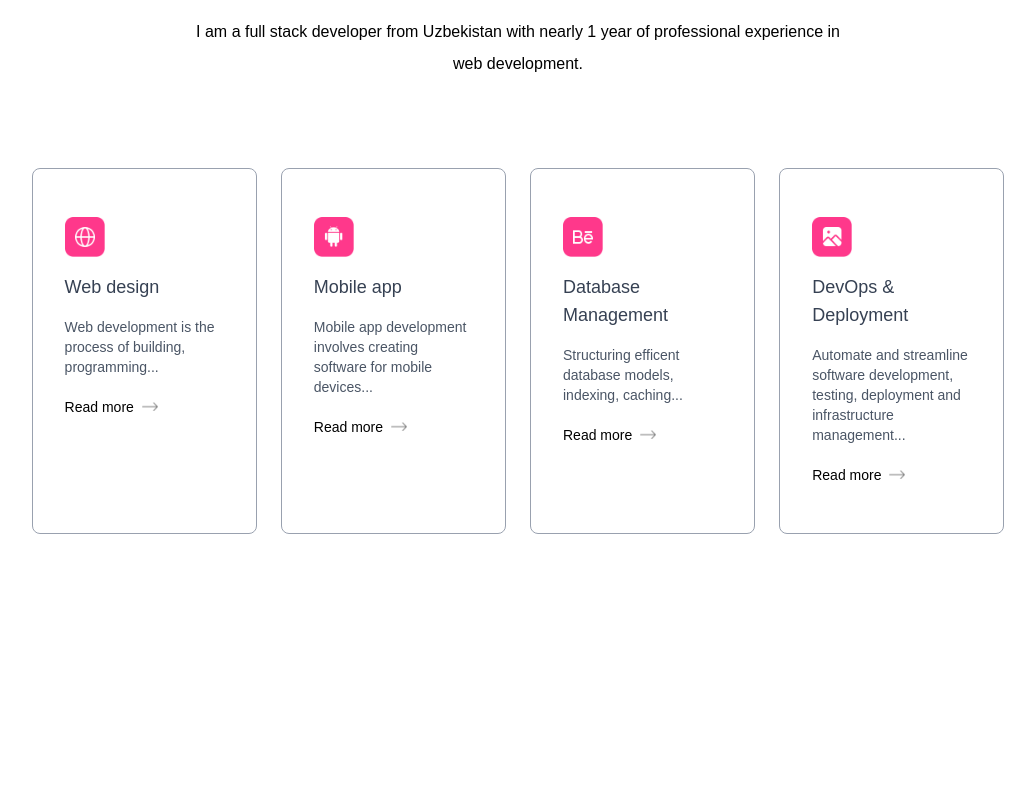
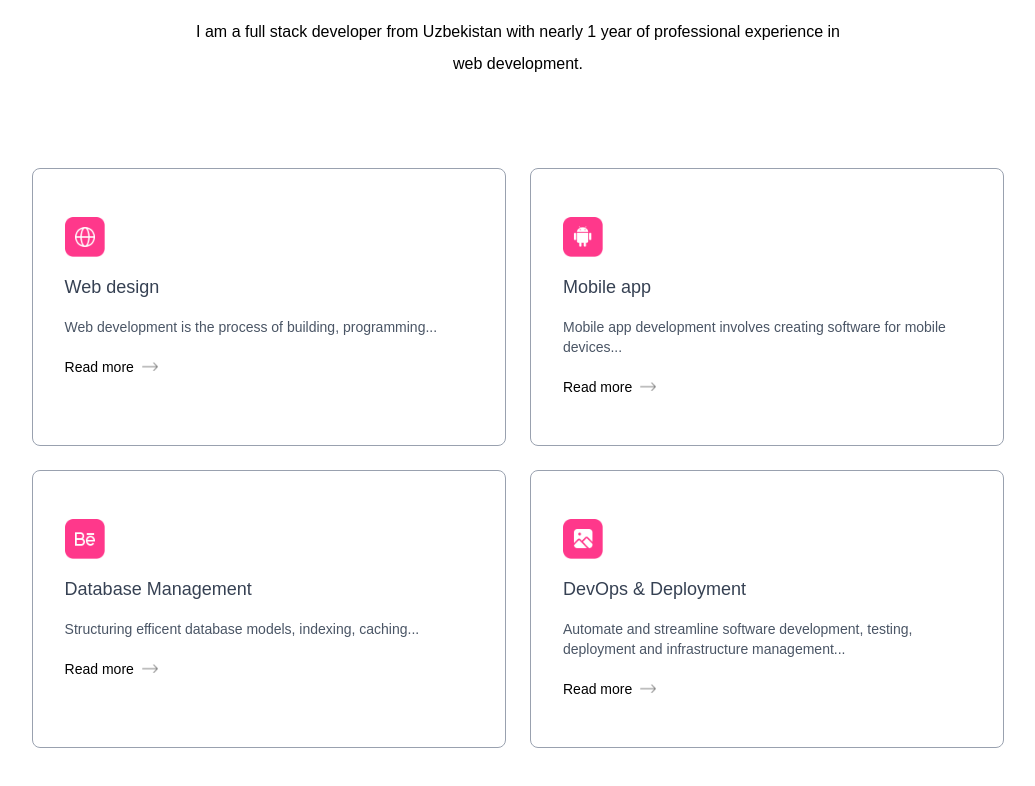
Before and after one commit to bekov28/my-website, a Next.js app: page / in a window 1280 px wide. Shown: the part 1731-2517 px from the top of the page, without its empty margins (122-1157 px from the left). Before the commit the page ends 2305 px from the top, so only its background shows below. Built offline with nearby package versions, Linux system fonts and the light colour scheme; a web font is replaced by a local one.

Commit message:
fix:my-service

```diff
--- a/app/components/Services.jsx
+++ b/app/components/Services.jsx
@@ -13,7 +13,7 @@ const Services = () => {
         web development.{" "}
       </p>
 
-      <div className="grid grid-cols-4 gap-6 my-10">
+      <div className="grid grid-cols-2 gap-6 my-10">
         {serviceData.map(({ icon, title, description, link }, index) => (
           <div
             key={index}
--- a/tailwind.config.mjs
+++ b/tailwind.config.mjs
@@ -20,8 +20,9 @@ const config = {
         white: "4px 4px 0 #fff",
       },
       gridTemplateColumns: {
-        auto: "repeat(auto-fit, minmax(200px, 1fr))",
+        auto: "repeat(auto-fit, minmax(min(200px, 100%), 1fr)",
       },
+      gridTemplateColumns: ["responsive"],
     },
   },
   plugins: [],
```
